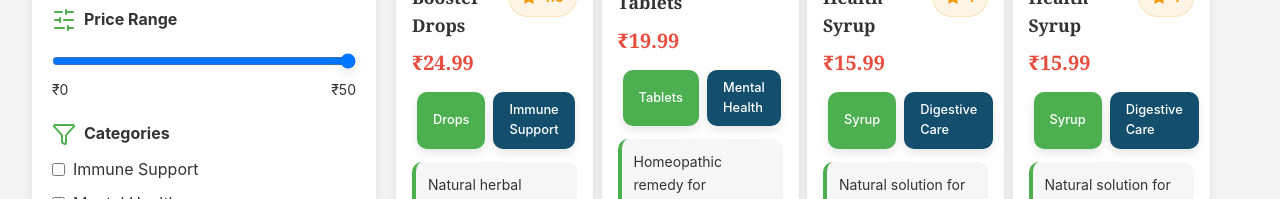
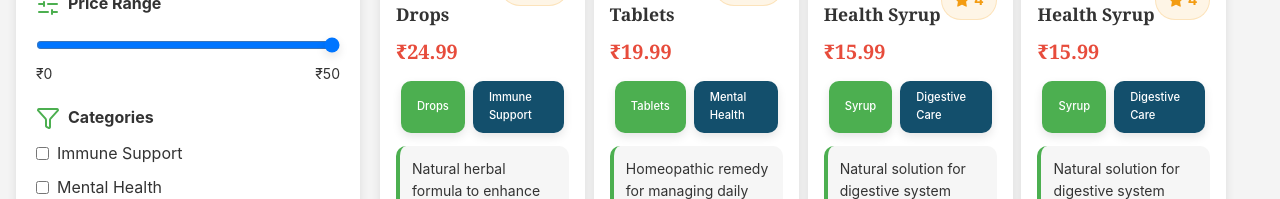
Before and after one commit to JENISHK009/Healwise-Homeopathy, a React (Create React App) app: page /product in a window 1280 px wide. Shown: the part 343-542 px from the top of the page. Built offline with nearby package versions, Linux system fonts and the light colour scheme.

Commit message:
remove padding

```diff
--- a/src/pages/ProductPage.css
+++ b/src/pages/ProductPage.css
@@ -18,7 +18,7 @@
   --font-size-title: 1.5rem;
   --font-size-meta: 0.75rem;
   --font-size-price: 1.5rem;
-  --mobile-font-size-small: 0.8rem;
+  --mobile-font-size-small: 0.7rem;
   --mobile-font-size-medium: 1rem;
   --mobile-font-size-large: 1.2rem;
   --mobile-spacing-small: 5px;
@@ -29,7 +29,6 @@
 .product-page-wrapper {
   font-family: var(--font-family-meta);
   background-color: var(--background-color);
-  padding: 1rem;
 }
 
 .advanced-product-page {
```
